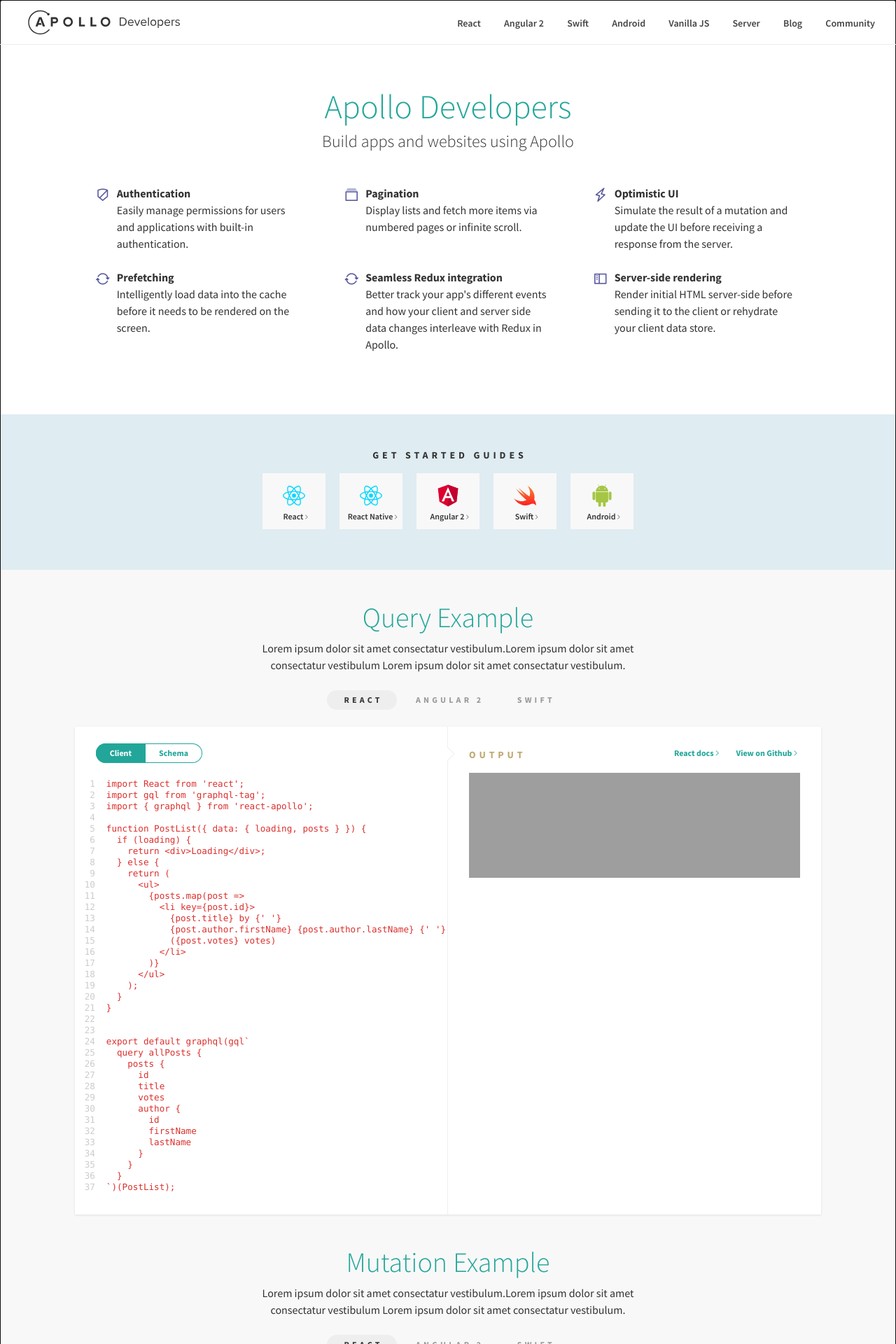
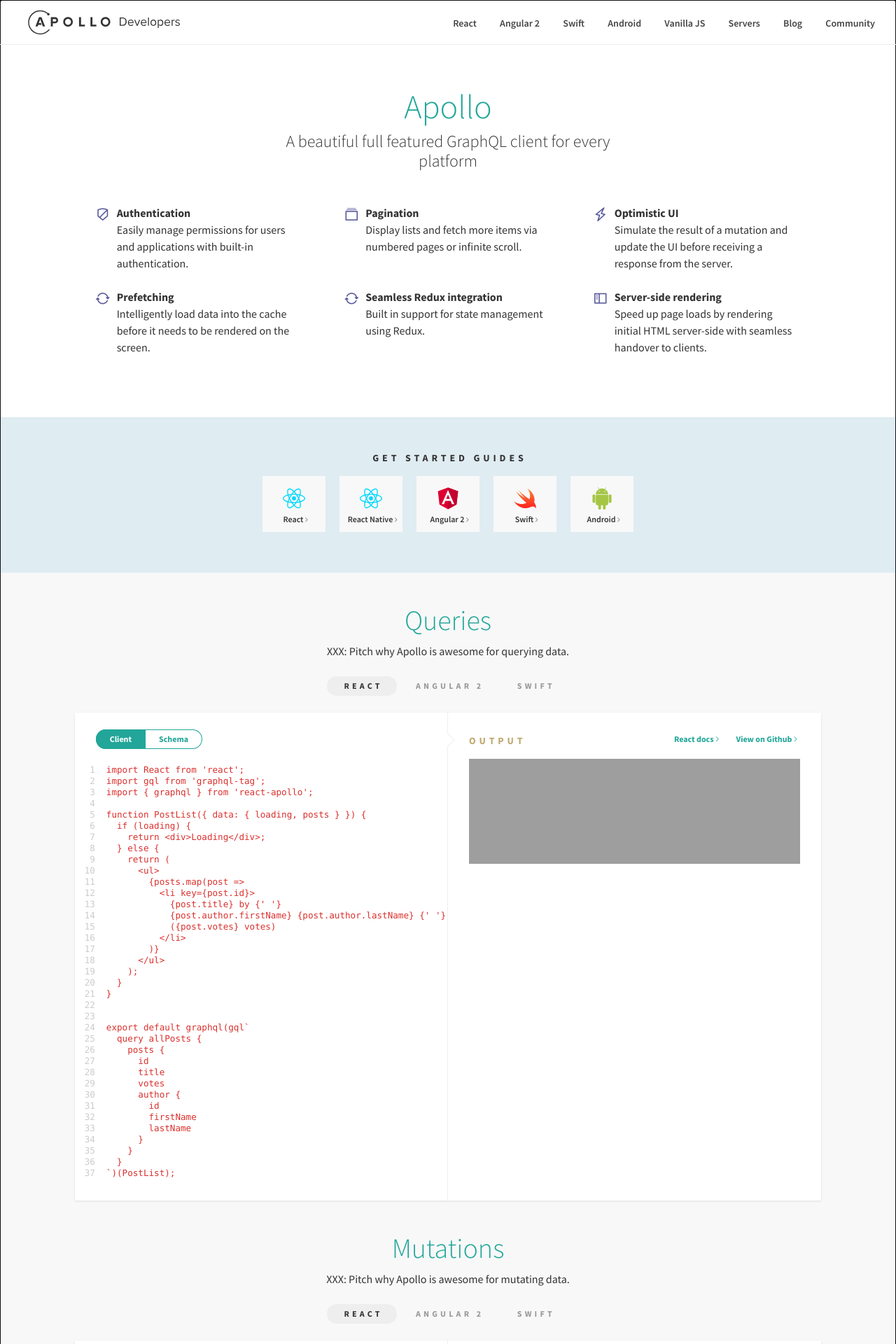
Before and after one commit to zartan666/dev.apollodata.com, a Jekyll site: the page built from index.html, in a window 1280 px wide. Shown: the top 1920 px of the page at 70% size. Built offline with Jekyll 4.4.1, drawn with Linux system fonts in a browser that asks for light colours; nearby versions of some CDN libraries; some web fonts are replaced; comment, search, counter and statistics services are not loaded; a style sheet for code colours, icons or effects is not loaded; grey boxes are pictures that could not be loaded.

Commit message:
Adds truer copy, adds servers to nav

```diff
--- a/_includes/nav.html
+++ b/_includes/nav.html
@@ -22,7 +22,7 @@
       <a class="link" href="{{ site.url_projects_vanillajs }}">Vanilla JS</a>
     </div>
     <div class="nav-item show-desktop">
-      <a class="link" href="{{ site.url_projects_server }}">Server</a>
+      <a class="link" href="{{ site.url_projects_server }}">Servers</a>
     </div>
     <div class="nav-item show-desktop">
       <a class="link" href="{{ site.url_blog }}">Blog</a>
--- a/index.html
+++ b/index.html
@@ -5,8 +5,8 @@ description: Apollo is an incrementally-adoptable GraphQL data stack that gives
 ---
 
 <section class="section features">
-  <h2 class="headline-section">Apollo Developers</h2>
-  <div class="desc-section">Build apps and websites using Apollo</div>
+  <h2 class="headline-section">Apollo</h2>
+  <div class="desc-section">A beautiful full featured GraphQL client for every platform</div>
   <div class="list-features">
     <div class="item-feature">
       <span class="icon-shield"></span>
@@ -49,7 +49,7 @@ description: Apollo is an incrementally-adoptable GraphQL data stack that gives
       <div class="meta">
         <div class="title-feature">Seamless Redux integration</div>
         <div class="desc-feature">
-           Better track your app's different events and how your client and server side data changes interleave with Redux in Apollo.
+          Built in support for state management using Redux.
         </div>
       </div>
     </div>
@@ -58,7 +58,7 @@ description: Apollo is an incrementally-adoptable GraphQL data stack that gives
       <div class="meta">
         <div class="title-feature">Server-side rendering</div>
         <div class="desc-feature">
-           Render initial HTML server-side before sending it to the client or rehydrate your client data store.
+          Speed up page loads by rendering initial HTML server-side with seamless handover to clients.
         </div>
       </div>
     </div>
@@ -93,13 +93,13 @@ description: Apollo is an incrementally-adoptable GraphQL data stack that gives
 
 
 <section class="section">
-  <h2 class="headline-section">Query Example</h2>
-  <div class="desc-section">Lorem ipsum dolor sit amet consectatur vestibulum.Lorem ipsum dolor sit amet consectatur vestibulum Lorem ipsum dolor sit amet consectatur vestibulum.</div>
+  <h2 class="headline-section">Queries</h2>
+  <div class="desc-section">XXX: Pitch why Apollo is awesome for querying data.</div>
 
   {% include code-sample/carousel.html step=1 %}
 
-  <h2 class="headline-section">Mutation Example</h2>
-  <div class="desc-section">Lorem ipsum dolor sit amet consectatur vestibulum.Lorem ipsum dolor sit amet consectatur vestibulum Lorem ipsum dolor sit amet consectatur vestibulum.</div>
+  <h2 class="headline-section">Mutations</h2>
+  <div class="desc-section">XXX: Pitch why Apollo is awesome for mutating data.</div>
 
   {% include code-sample/carousel.html step=2 %}
 </section>
```
